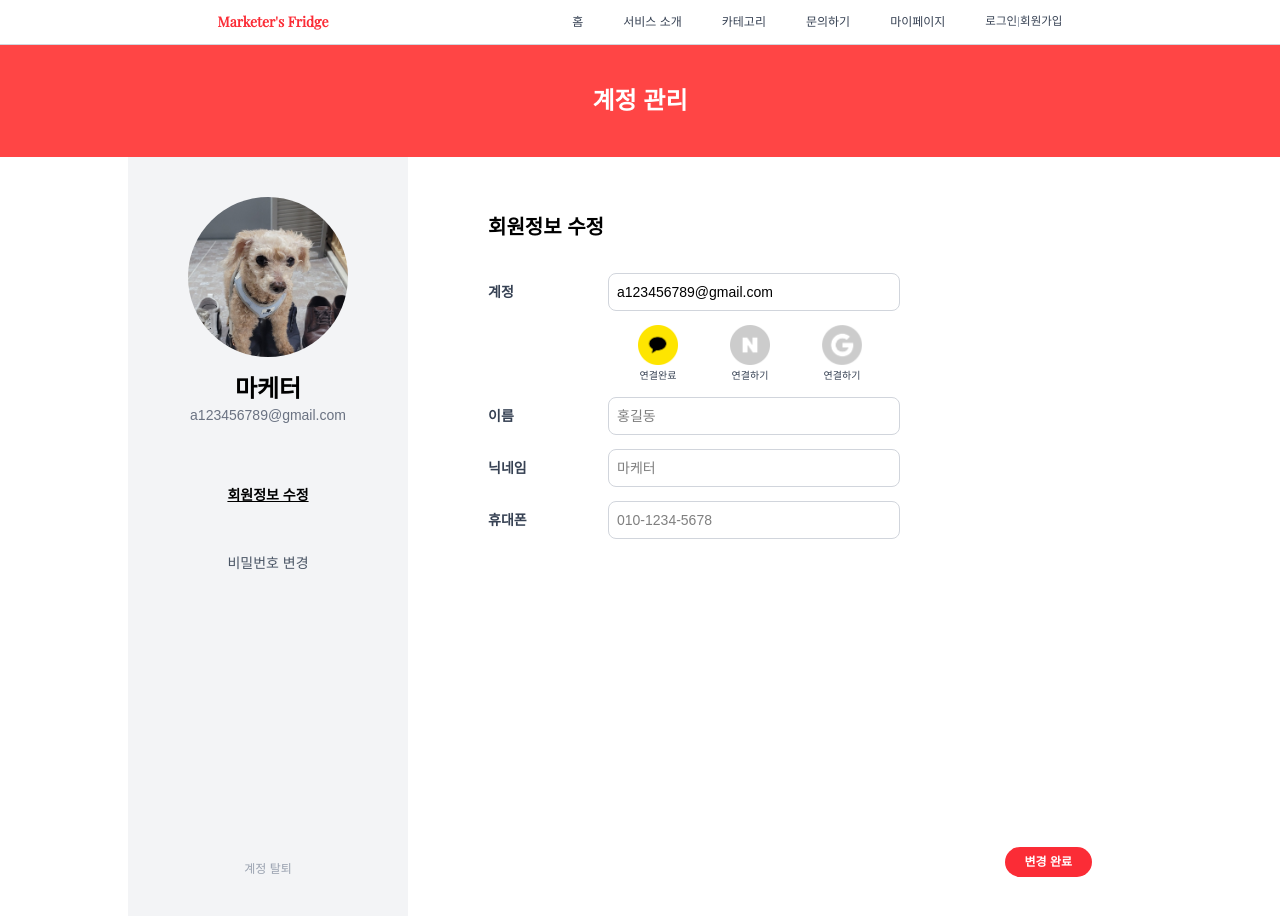
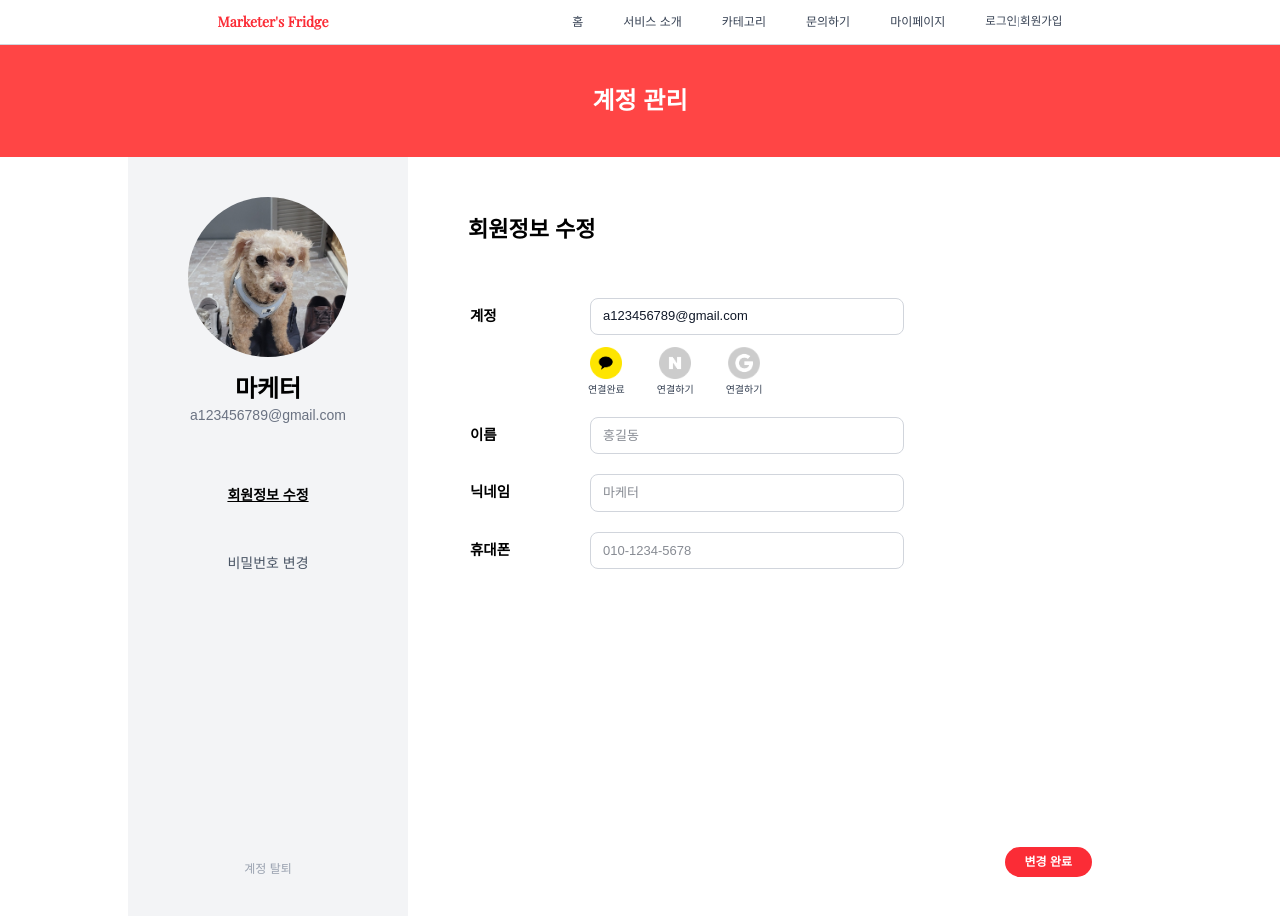
Before and after one commit to Marketer-s-Fridge/Client, a Next.js app: page /myPage/account/myInfo in a window 1280 px wide. Shown: the top 916 px of the page. Built offline with nearby package versions, Linux system fonts and the light colour scheme.

Commit message:
fix: 마이페이지 textInput 커스텀컴포넌트로 변경

```diff
--- a/src/app/myPage/account/myInfo/page.tsx
+++ b/src/app/myPage/account/myInfo/page.tsx
@@ -1,136 +1,126 @@
 "use client";
 
 import Header from "@/components/header";
-import React from "react";
-// import { useRouter } from "next/navigation";
+import React, { useState } from "react";
+import { TextInput } from "@/components/authFormComponents";
 import AccountSidebar from "@/components/accountSideBar";
 import Banner from "@/components/banner";
 import Image from "next/image";
 import ConfirmModal from "@/components/confirmModal";
-import { useState } from "react";
 
 export default function AccountPage() {
   const [modalOpen, setModalOpen] = useState(false);
 
-  // const router = useRouter();
+  const [name, setName] = useState("");
+  const [nickname, setNickname] = useState("");
+  const [phone, setPhone] = useState("");
 
   return (
     <div className="bg-white min-h-screen">
       <Header />
-
-      {/* 상단 배너 */}
       <Banner title="계정 관리" />
 
-      {/* 본문 영역 */}
       <main className="max-w-[1024px] mx-auto h-full grid grid-cols-1 md:grid-cols-[280px_1fr]">
-        {/* 왼쪽 프로필 영역 */}
         <AccountSidebar />
 
-        {/* 오른쪽 정보 수정 영역 */}
-        <section className="relative pt-14 px-6 md:px-20 pb-20">
-          <h3 className="text-xl font-bold mb-8">회원정보 수정</h3>
-          <div className="flex flex-col gap-3.5 text-sm">
-            {/* 계정 */}
-            <div className="flex flex-col md:flex-row md:items-center gap-2">
-              <label className="md:w-28 text-gray-700 font-semibold">
-                계정
-              </label>
-              <input
+        <section className="relative pt-14 h-lvh">
+          <h3 className="text-[22px] font-bold mb-13 ml-15">회원정보 수정</h3>
+
+          <div className="flex flex-col w-[75%] relative gap-5">
+            <div className="flex flex-col gap-2 text-sm">
+              {/* 계정 (readonly) */}
+              <TextInput
+                label="계정"
                 type="email"
                 value="a123456789@gmail.com"
-                disabled
-                className="w-full md:w-3/6 border border-gray-300 rounded-lg px-2 py-2"
+                onChange={() => {}}
+                rounded="rounded-lg"
+                borderColor="border-gray-300"
               />
-            </div>
 
-            {/* 간편 로그인 */}
-            <div className="md:ml-37.5 flex items-center  gap-13">
-              {/* 카카오 */}
-              <div className="flex flex-col items-center gap-1">
-                <Image
-                  src="/icons/kakao-round.png"
-                  alt="카카오"
-                  className="w-10 h-10 cursor-pointer"
-                  width={50}
-                  height={50}
-                />
-                <span className="text-[10px] text-gray-700">연결완료</span>
-              </div>
-              {/* 네이버 */}
-              <div className="flex flex-col items-center gap-1">
-                <Image
-                  src="/icons/naver-gray-round.png"
-                  alt="네이버"
-                  className="w-10 h-10 cursor-pointer"
-                  width={50}
-                  height={50}
-                />
-                <span className="text-[10px] text-gray-700">연결하기</span>
-              </div>
-              {/* 구글 */}
-              <div className="flex flex-col items-center gap-1">
-                <Image
-                  src="/icons/google-gray-round.png"
-                  alt="구글"
-                  className="w-10 h-10 cursor-pointer"
-                  width={50}
-                  height={50}
-                />
-                <span className="text-[10px] text-gray-700">연결하기</span>
+              {/* 간편 로그인 */}
+              <div className="flex gap-8 ml-45 mt-1">
+                {[
+                  {
+                    name: "카카오",
+                    src: "/icons/kakao-round.png",
+                    status: "연결완료",
+                  },
+                  {
+                    name: "네이버",
+                    src: "/icons/naver-gray-round.png",
+                    status: "연결하기",
+                  },
+                  {
+                    name: "구글",
+                    src: "/icons/google-gray-round.png",
+                    status: "연결하기",
+                  },
+                ].map((sns) => (
+                  <div
+                    key={sns.name}
+                    className="flex flex-col items-center gap-1"
+                  >
+                    <Image
+                      src={sns.src}
+                      alt={sns.name}
+                      className="w-8 h-8 cursor-pointer"
+                      width={50}
+                      height={50}
+                    />
+                    <span className="text-[10px] text-gray-700">
+                      {sns.status}
+                    </span>
+                  </div>
+                ))}
               </div>
             </div>
 
-            {/* 이름 */}
-            <div className="flex flex-col md:flex-row md:items-center gap-2">
-              <label className="md:w-28 text-gray-700 font-semibold">
-                이름
-              </label>
-              <input
-                type="text"
-                placeholder="홍길동"
-                className="w-full md:w-3/6 border border-gray-300 rounded-lg px-2 py-2"
-              />
-            </div>
+            <TextInput
+              label="이름"
+              type="text"
+              value={name}
+              onChange={(e) => setName(e.target.value)}
+              placeholder="홍길동"
+              rounded="rounded-lg"
+              borderColor="border-gray-300"
+            />
 
-            {/* 닉네임 */}
-            <div className="flex flex-col md:flex-row md:items-center gap-2">
-              <label className="md:w-28 text-gray-700 font-semibold">
-                닉네임
-              </label>
-              <input
-                type="text"
-                placeholder="마케터"
-                className="w-full md:w-3/6 border border-gray-300 rounded-lg px-2 py-2"
-              />
-            </div>
+            <TextInput
+              label="닉네임"
+              type="text"
+              value={nickname}
+              onChange={(e) => setNickname(e.target.value)}
+              placeholder="마케터"
+              rounded="rounded-lg"
+              borderColor="border-gray-300"
+            />
 
-            {/* 휴대폰 */}
-            <div className="flex flex-col md:flex-row md:items-center gap-2">
-              <label className="md:w-28 text-gray-700 font-semibold">
-                휴대폰
-              </label>
-              <input
-                type="text"
-                placeholder="010-1234-5678"
-                className="w-full md:w-3/6 border border-gray-300 rounded-lg px-2 py-2"
-              />
-            </div>
+            <TextInput
+              label="휴대폰"
+              type="text"
+              value={phone}
+              onChange={(e) => setPhone(e.target.value)}
+              placeholder="010-1234-5678"
+              rounded="rounded-lg"
+              borderColor="border-gray-300"
+            />
           </div>
 
-          <div className="absolute right-15 bottom-20 flex justify-end">
+          <div className="absolute right-15 bottom-20">
             <button
               onClick={() => setModalOpen(true)}
-              className="bg-red-500 text-white rounded-full px-5 py-1.5 text-[12px] font-semibold hover:bg-red-600"
+              className="bg-red-500 text-white rounded-full px-5 py-1.5 text-[12px] cursor-pointer font-semibold hover:bg-red-600"
             >
               변경 완료
             </button>
           </div>
         </section>
       </main>
-      <ConfirmModal
-        isOpen={modalOpen}
-        onClose={() => setModalOpen(false)}
-      >회원정보가 변경되었습니다.</ConfirmModal>
+
+      <ConfirmModal isOpen={modalOpen} onClose={() => setModalOpen(false)}>
+        회원정보가 변경되었습니다.
+      </ConfirmModal>
     </div>
   );
 }
--- a/src/components/authFormComponents.tsx
+++ b/src/components/authFormComponents.tsx
@@ -34,8 +34,13 @@ export interface TextInputProps {
   error?: string;
   rightButtonText?: string; // 버튼 텍스트
   onRightButtonClick?: () => void; // 버튼 핸들러
+
+  // 🔽 추가된 커스터마이징 인자
+  rounded?: string; // ex) "rounded-full", "rounded-[8px]"
+  borderColor?: string; // ex) "border-gray-300"
+  textColor?: string; // ex) "text-gray-900"
+  bgColor?: string; // ex) "bg-white"
 }
-
 export const TextInput: React.FC<TextInputProps> = ({
   label,
   value,
@@ -47,6 +52,10 @@ export const TextInput: React.FC<TextInputProps> = ({
   error,
   rightButtonText,
   onRightButtonClick,
+  rounded = "rounded", // 기본값
+  borderColor = "border-gray-400",
+  textColor = "text-gray-900",
+  bgColor = "bg-white",
 }) => {
   return (
     <div className="w-7/9 mx-auto flex flex-col">
@@ -61,9 +70,9 @@ export const TextInput: React.FC<TextInputProps> = ({
           value={value}
           onChange={onChange}
           placeholder={placeholder}
-          className={`text-[13px] flex-1 border ${
-            error ? "border-red-500" : "border-gray-400"
-          } rounded px-3 py-2 ${className}`}
+          className={`text-[13px] flex-1 border ${textColor} ${bgColor} ${
+            error ? "border-red-500" : borderColor
+          } ${rounded} px-3 py-2 ${className}`}
         />
 
         {rightButtonText && (
@@ -78,7 +87,7 @@ export const TextInput: React.FC<TextInputProps> = ({
       </div>
 
       {error && (
-        <p className="text-red-500 text-xs mt-1 ml-31">{error}</p> // ❗label 너비 w-28 맞춰서 들여쓰기
+        <p className="text-red-500 text-xs mt-1 ml-31">{error}</p>
       )}
     </div>
   );
```
Also changed, not shown: src/app/myPage/account/myPwd/page.tsx (+40 -47 lines).
